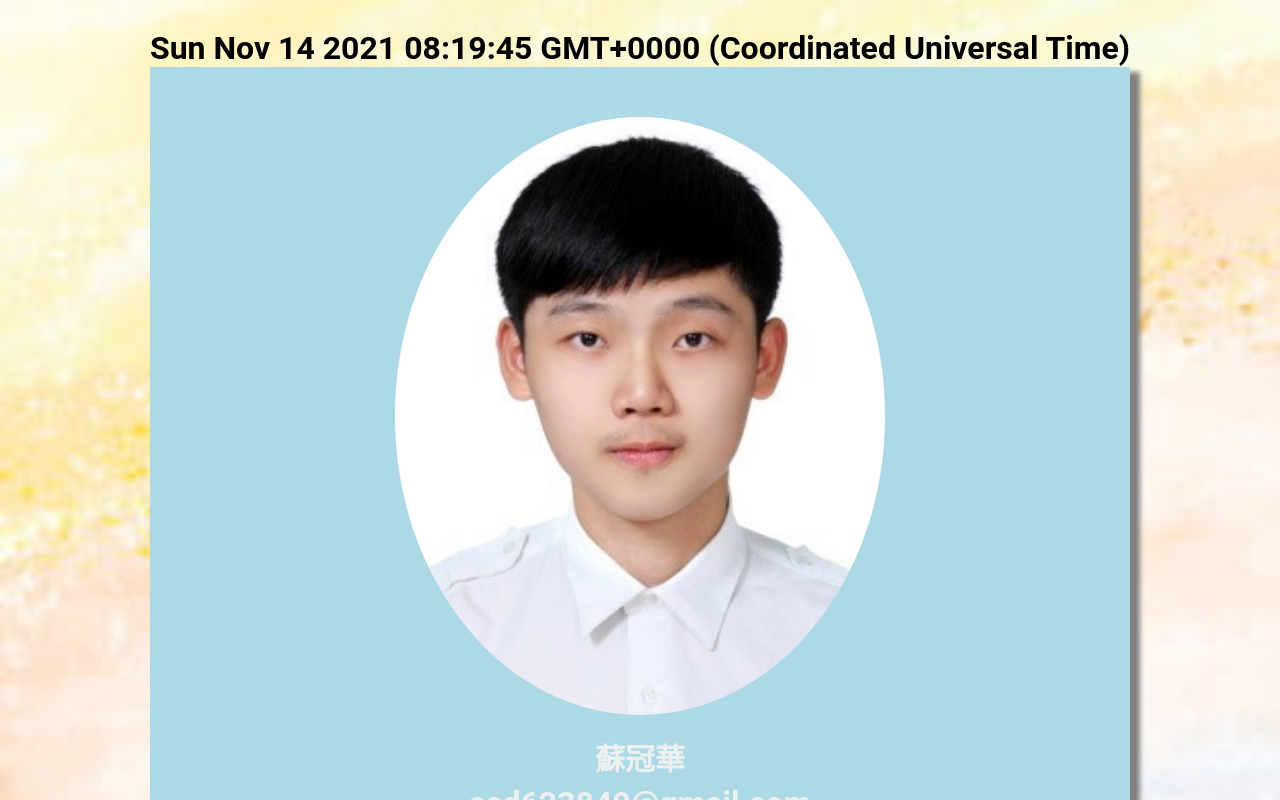
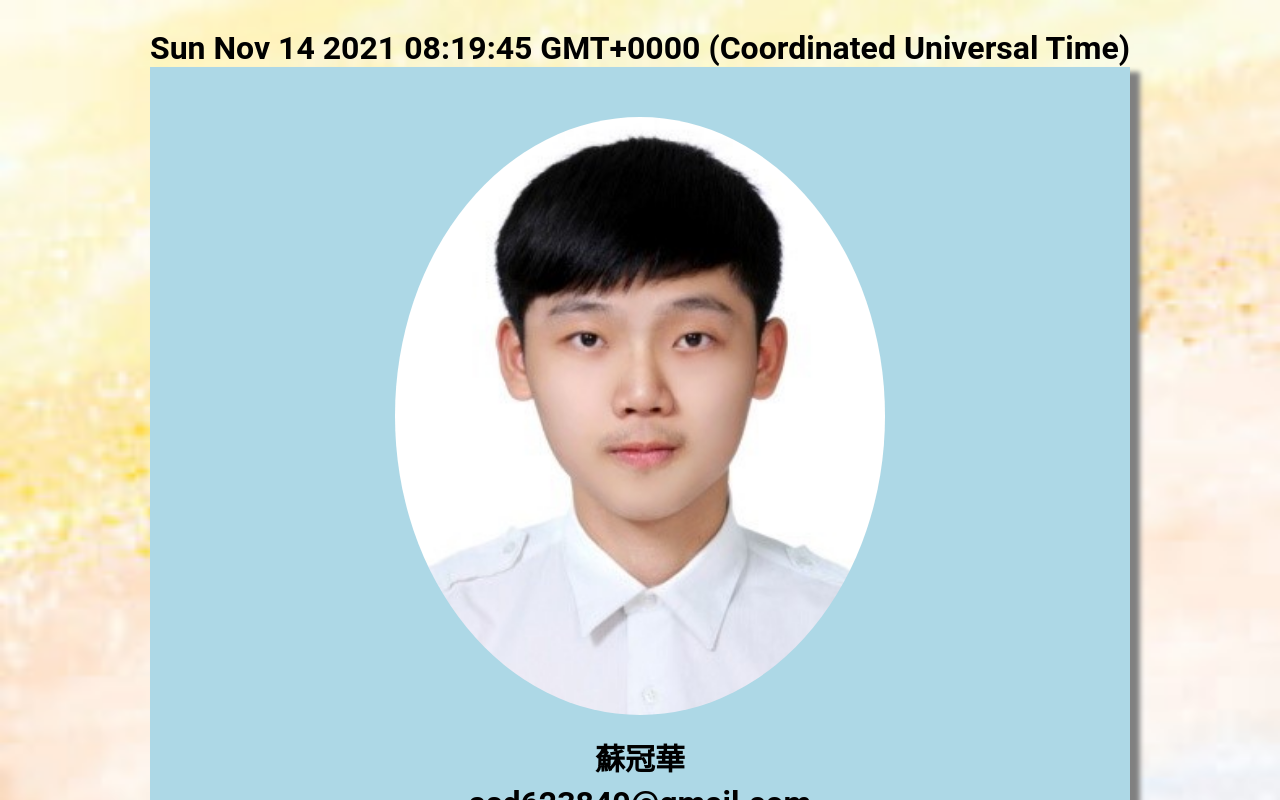
Before and after one commit to Allen01311/allen.github.io, a plain HTML site: page index.html in a window 1280 px wide. Shown: the top 800 px of the page. Drawn offline with Linux system fonts and the light colour scheme.

Commit message:
Update style.css

```diff
--- a/css/style.css
+++ b/css/style.css
@@ -15,7 +15,7 @@ body {
 .top-section {
     background-color: lightblue;
     padding:  50px 0 50px 0;
-    color: #ecf0f1;
+    color: black;
 }
 
 .top-section img {
```
